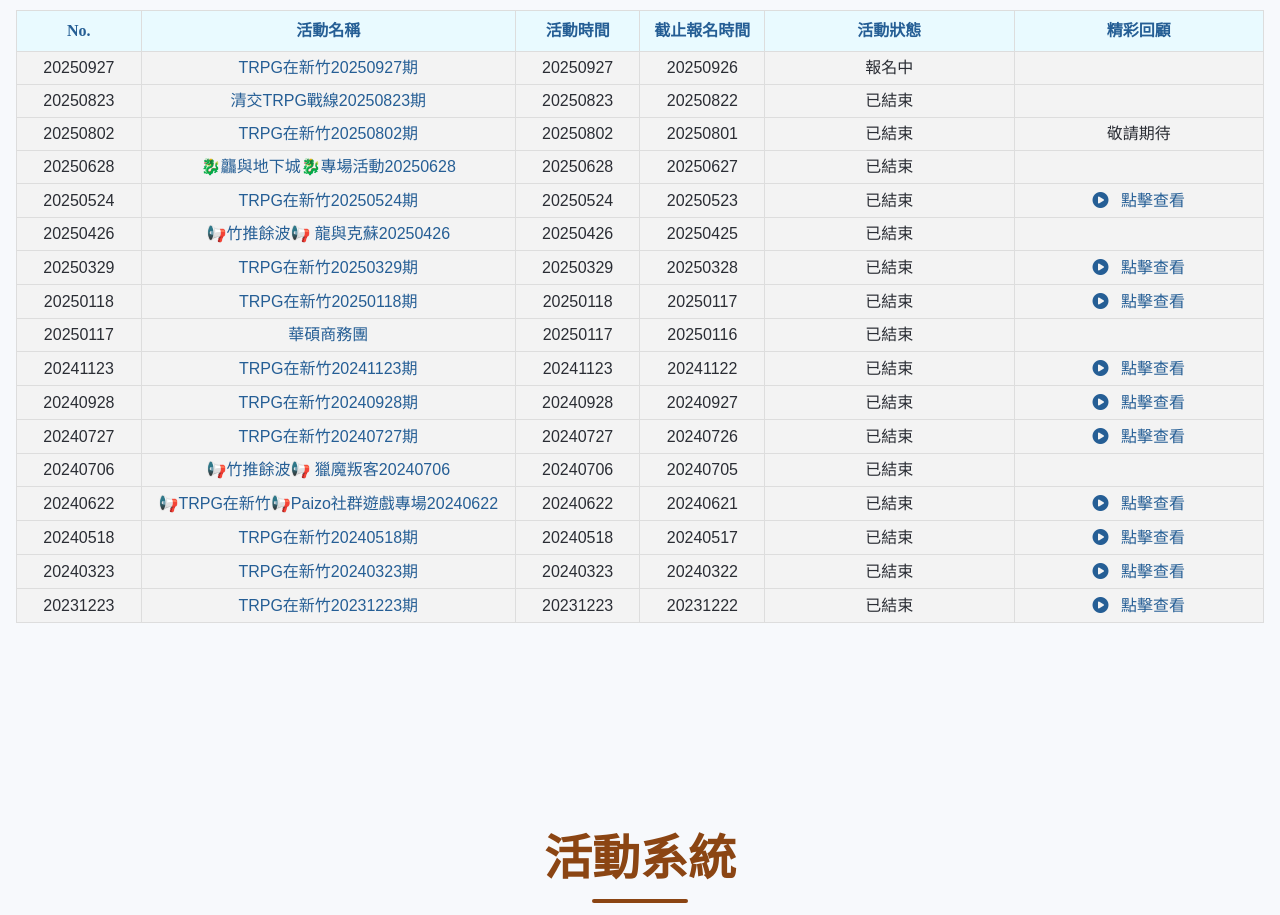
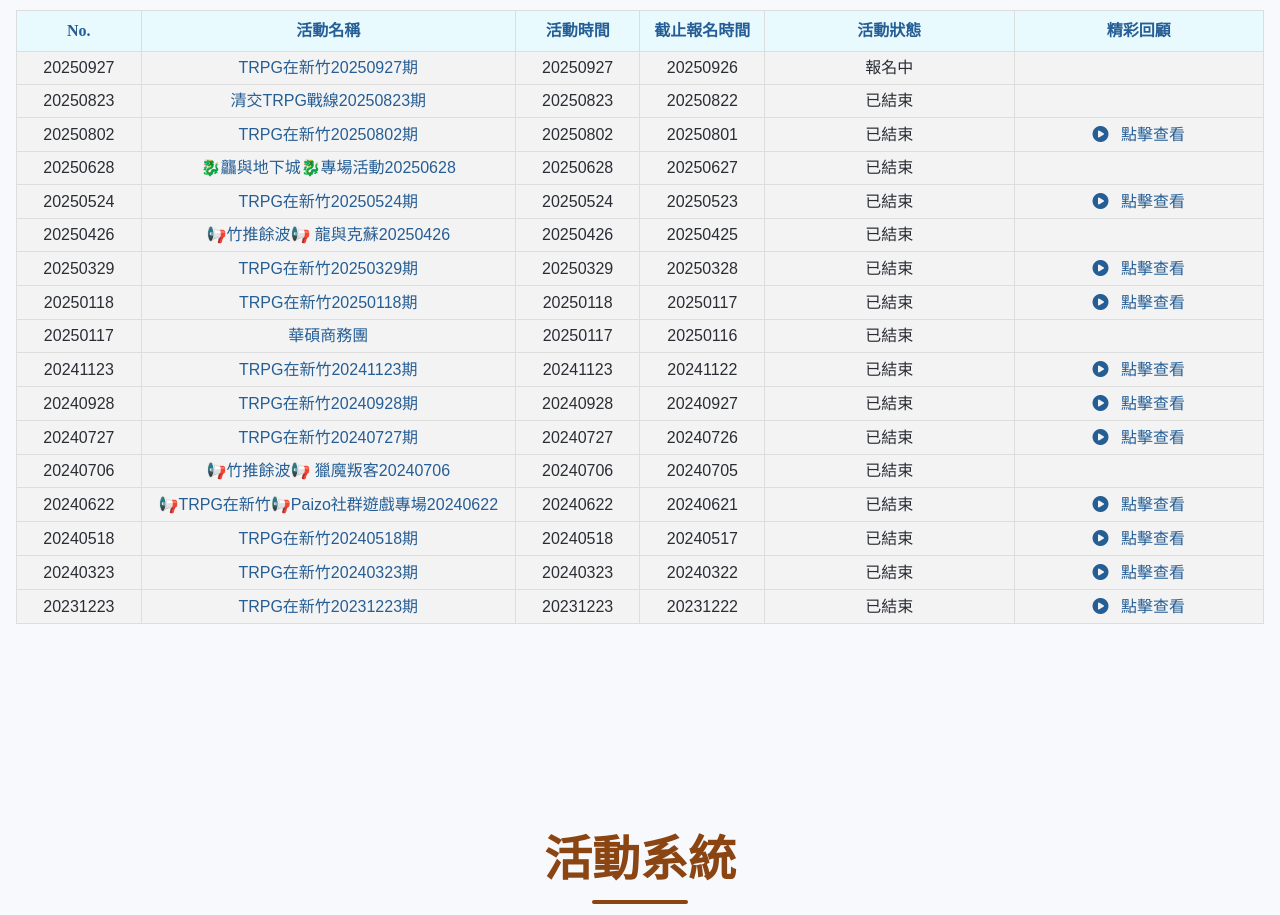
Before and after one commit to angel-827/TRPGInHSINCHU, a plain HTML site: page index.html in a window 1280 px wide. Shown: the part 1317-2232 px from the top of the page. Drawn offline with nearby package versions, Linux system fonts and the light colour scheme.

Commit message:
Update index.html
20250802 feedback

```diff
--- a/index.html
+++ b/index.html
@@ -441,7 +441,12 @@
 							<td width="10%" class="btbg2 font-center">20250802</td>
 							<td width="10%" class="btbg2 font-center">20250801</td>
 							<td width="20%" class="btbg2 font-center">已結束</td>
-							<td width="20%" class="btbg2 font-center">敬請期待</td>
+							<td width="20%" class="btbg2 font-center">
+								<a href="https://www.facebook.com/share/p/1ChkAkznYL/">
+									<i class="fa fa-play-circle mr-2"></i>
+									<span data-lang-key="hero-btn-1">點擊查看</span>
+								</a>
+							</td>
 						  </tr>
 						  <tr>
 						<td width="10%" class="btbg2 font-center">20250628</td>
```
